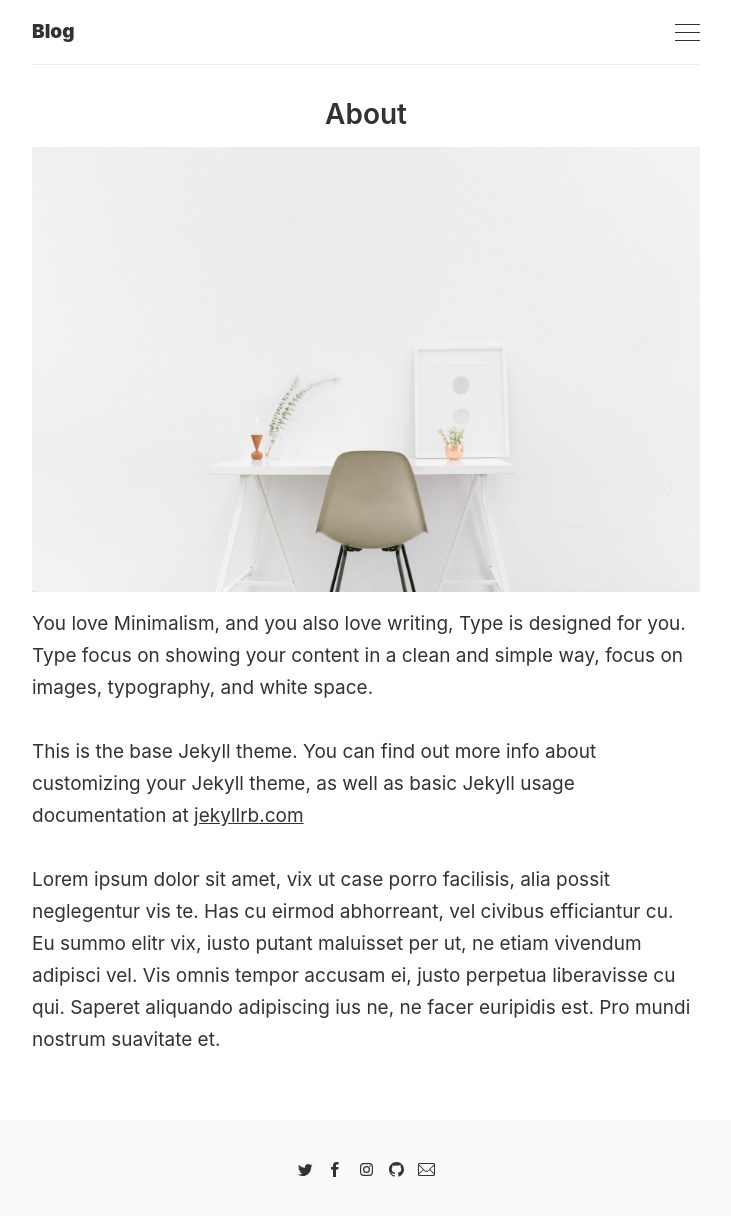
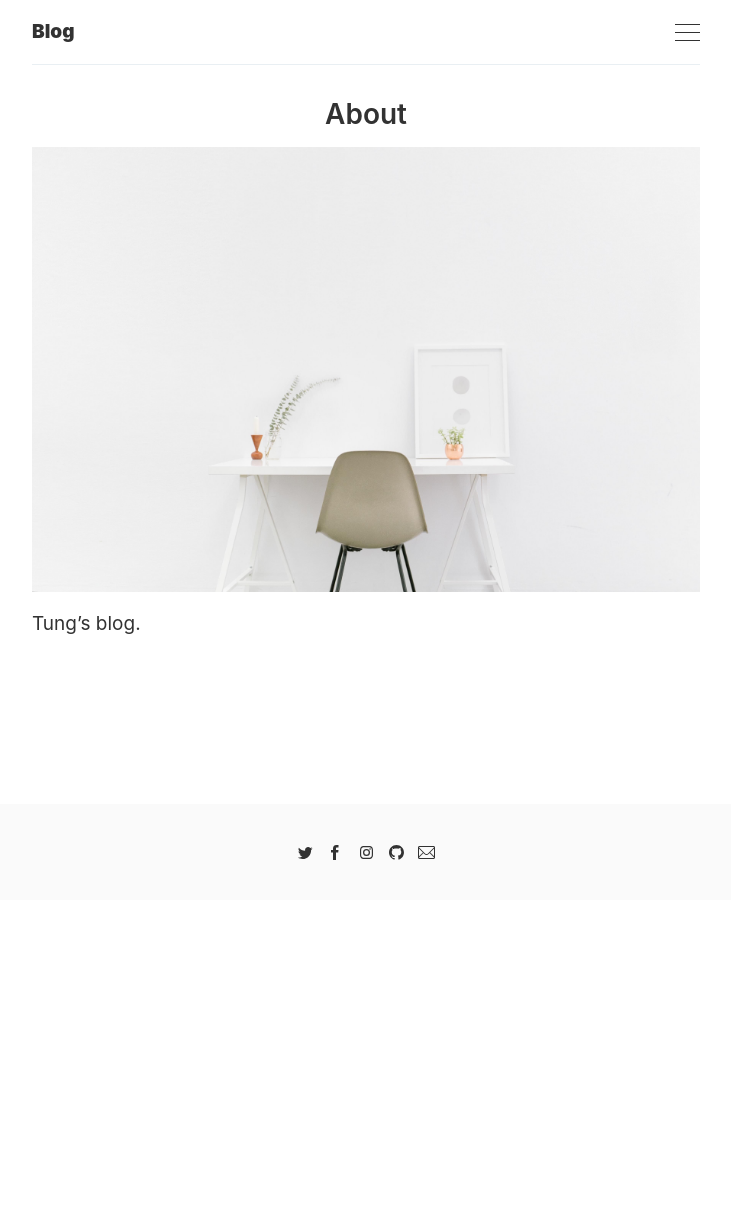
Before and after one commit to dangduytung/dangduytung.github.io, a Jekyll site: the page built from _pages/about.md, in a window 1280 px wide. Shown: the whole page, without its empty margins (274-1005 px from the left). Built offline with Jekyll 4.4.1, drawn with Linux system fonts in a browser that asks for light colours; after the commit the page ends 900 px from its top, so only the background shows below that.

```diff
--- a/_includes/navigation.html
+++ b/_includes/navigation.html
@@ -1,11 +1,11 @@
 <li class='c-nav__item' role='presentation'>
   <a class='c-nav__link' href='{{site.baseurl}}/linux'>Linux notes</a>
 </li>
-<li class='c-nav__item' role='presentation'>
+<li class='c-nav__item' style="display: none;" role='presentation'>
   <a class='c-nav__link' href='{{site.baseurl}}/bank-interest'>Bank Interest</a>
 </li>
 {% for page in site.pages %}
-  {% unless page.name == '404.md' %}
+  {% unless page.name == '404.md' or page.name == 'style-guide.md' %}
     {% if page.title %}
       <li class='c-nav__item' role='presentation'>
         <a class='c-nav__link' href='{{ page.url | prepend: site.baseurl }}'>{{ page.title }}</a>
--- a/_pages/about.md
+++ b/_pages/about.md
@@ -4,8 +4,4 @@ title: About
 image: '/images/pages/about.jpeg'
 ---
 
-You love Minimalism, and you also love writing, Type is designed for you. Type focus on showing your content in a clean and simple way, focus on images, typography, and white space.
-
-This is the base Jekyll theme. You can find out more info about customizing your Jekyll theme, as well as basic Jekyll usage documentation at [jekyllrb.com](http://jekyllrb.com/)
-
-Lorem ipsum dolor sit amet, vix ut case porro facilisis, alia possit neglegentur vis te. Has cu eirmod abhorreant, vel civibus efficiantur cu. Eu summo elitr vix, iusto putant maluisset per ut, ne etiam vivendum adipisci vel. Vis omnis tempor accusam ei, justo perpetua liberavisse cu qui. Saperet aliquando adipiscing ius ne, ne facer euripidis est. Pro mundi nostrum suavitate et.
+Tung's blog.
```
Also changed, not shown: _pages/apps.md (added, +16 -0 lines).
